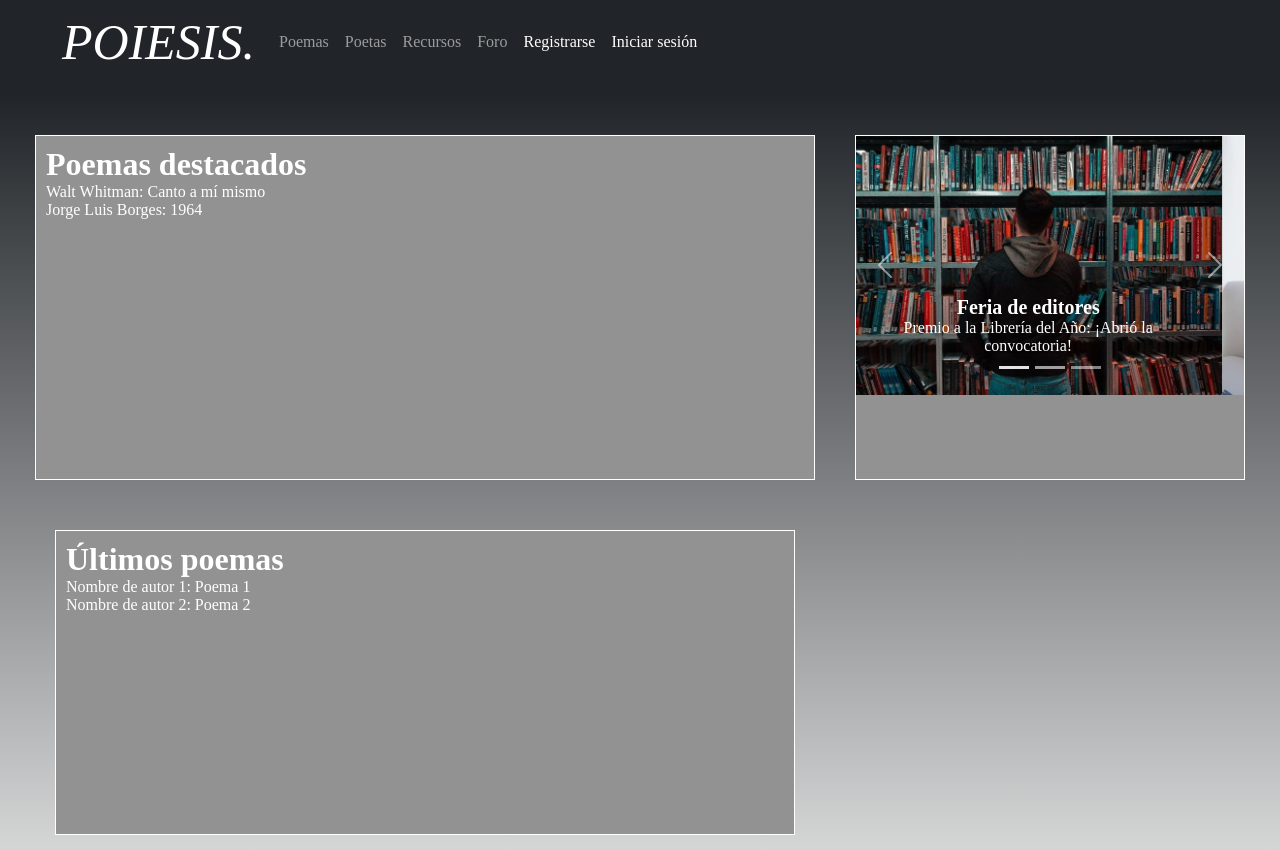
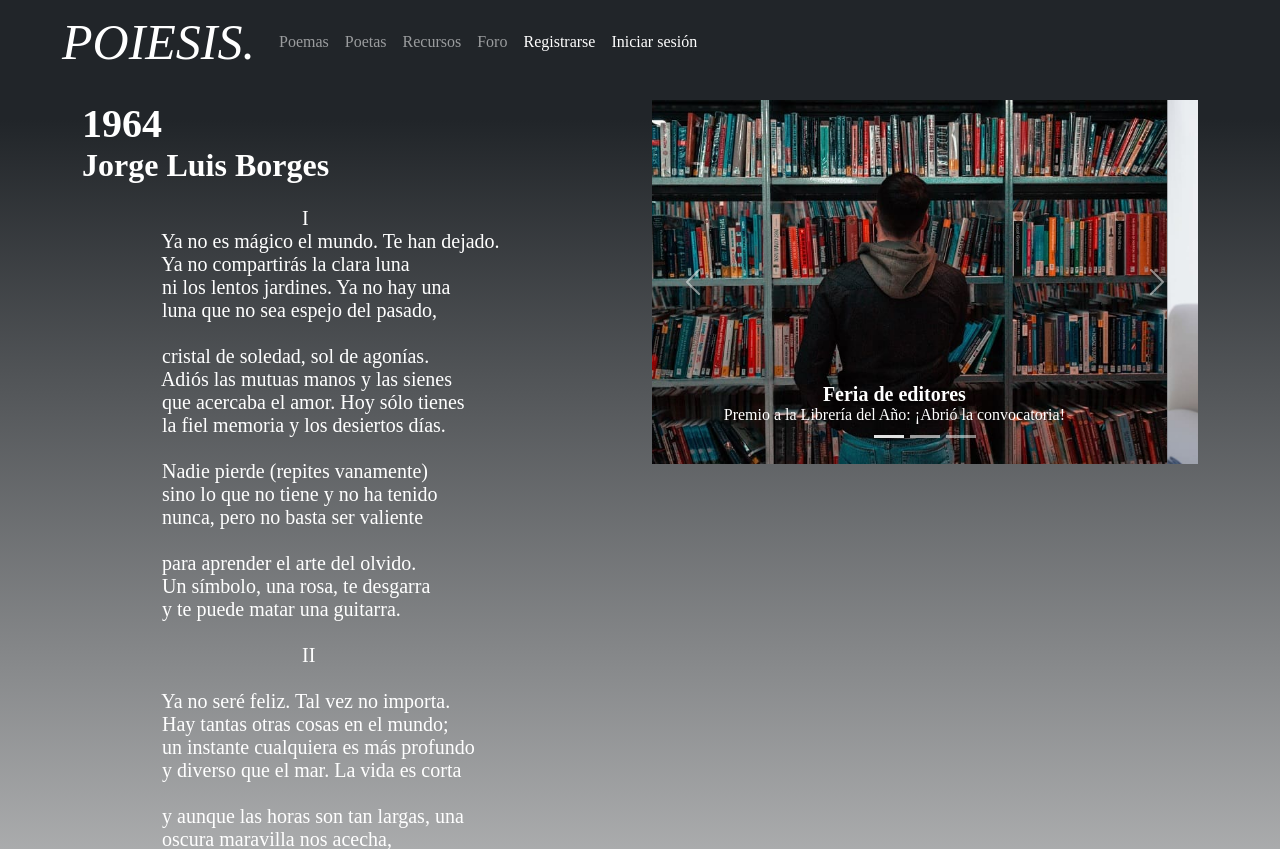
Before and after one commit to juanling92/Poiesis, a plain HTML site: page index.html in a window 1280 px wide. Shown: the top 849 px of the page. Drawn offline with nearby package versions, Linux system fonts and the light colour scheme.

Commit message:
Se cambió la página princiapl

```diff
--- a/index.html
+++ b/index.html
@@ -45,17 +45,58 @@
             </div>
     </nav>
     </header>
-    <main class="gridMain"> <!--Incluye sección princiapl y aside--><!--Modificaciones en remoto-->
-        <section class="articleDestacados trans">
-            <h2>Poemas destacados</h2> <!--En esta sección lo que realmente quiero es que la página traiga los poemas y los muestre como texto en un recuadro-->
-            <a href="https://www.poiesis.com/poemas/canto-a-mi-mismo/">Walt Whitman: Canto a mí mismo</a><br>
-            <a href="https://www.poiesis.com/poemas/el-suicida/">Jorge Luis Borges: 1964</a>
+    <main class="container"> <!--Incluye sección princiapl y aside--><!--Modificaciones en remoto-->
+        <div class="row">
+        <div class="col-sm-12 col-md-8 col-lg-6 col-xl-6">
+        <section class="inner cover">
+            <h1 class="cover-heading">1964</h1>
+            <h2 class="cover-heading">Jorge Luis Borges</h2>
+            <pre class="lead">
+
+                                            I
+                Ya no es mágico el mundo. Te han dejado.
+                Ya no compartirás la clara luna
+                ni los lentos jardines. Ya no hay una
+                luna que no sea espejo del pasado,
+
+                cristal de soledad, sol de agonías.
+                Adiós las mutuas manos y las sienes
+                que acercaba el amor. Hoy sólo tienes
+                la fiel memoria y los desiertos días.
+
+                Nadie pierde (repites vanamente)
+                sino lo que no tiene y no ha tenido
+                nunca, pero no basta ser valiente
+
+                para aprender el arte del olvido.
+                Un símbolo, una rosa, te desgarra
+                y te puede matar una guitarra.
+
+                                            II
+
+                Ya no seré feliz. Tal vez no importa.
+                Hay tantas otras cosas en el mundo;
+                un instante cualquiera es más profundo
+                y diverso que el mar. La vida es corta
+
+                y aunque las horas son tan largas, una
+                oscura maravilla nos acecha,
+                la muerte, ese otro mar, esa otra flecha
+                que nos libra del sol y de la luna
+
+                y del amor. La dicha que me diste
+                y me quitaste debe ser borrada;
+                lo que era todo tiene que ser nada.
+
+                Sólo que me queda el goce de estar triste,
+                esa vana costumbre que me inclina
+                al Sur, a cierta puerta, a cierta esquina.</pre>
+            <p class="lead">
+            <a href="enlaces/poemas.html" class="btn btn-lg btn-default">Ver más</a>
+            </p>
         </section>
-        <section class="articleUltimos trans escalar">
-            <h2>Últimos poemas</h2> <!--En esta sección lo que realmente quiero es que la página traiga los poemas y los muestre como texto en un recuadro-->
-            <a href="https://www.poiesis.com/poemas/poema-1/">Nombre de autor 1: Poema 1</a><br>
-            <a href="https://www.poiesis.com/poemas/poema-2/">Nombre de autor 2: Poema 2</a>
-        </section>
+        </div>
+        <div class="col-sm-0 col-md-4 col-lg-6 col-xl-6">
         <aside>
             <div id="carouselExampleCaptions" class="carousel slide" data-bs-ride="carousel">
                 <div class="carousel-indicators">
@@ -96,6 +137,8 @@
                 </button>
             </div>
         </aside>
+        </div>
+        </div>
     </main>
     <hr>
     <footer class="footer__Principal">
--- /dev/null
+++ b/sass/_generico.scss
@@ -0,0 +1,4 @@
+    a {
+        text-decoration: none;
+        color: white;
+    }
--- a/sass/_header.scss
+++ b/sass/_header.scss
@@ -6,12 +6,12 @@
     font-style: italic;
     font-size: 50px;
     margin-left: 50px;
+    a {
+        text-decoration: none;
+        color: white;
+
+        a:hover {
+        font-weight: 700;
+        }
+    }
 }
-/*HOVER*/
-a {
-    text-decoration: none;
-    color: white;
-}
-a:hover {
-    font-weight: 700;
-}
--- a/sass/estilos.scss
+++ b/sass/estilos.scss
@@ -1,5 +1,6 @@
 @import "_header.scss";
 @import "_footer.scss";
+@import "_generico.scss";
 
 *{margin: 0;
     padding: 0;
@@ -26,7 +27,7 @@ html {
 }
 /*DISTRIBUCIÓN CON GRID - TUVE QUE HACER UN SECTION YA QUE EN EL ARTICLE NO ANDABA*/
 /* Desktop */
-    main {
+    /*main {
         margin: 35px;
             section {
                 padding: 10px;
@@ -37,19 +38,20 @@ html {
                 border: 1px solid white;
                 background-color: rgb(146, 146, 146);
             }
-    }
-    .gridMain {
+    }*/
+
+    /*.gridMain {
         display: grid;
         grid-template-areas:
-        "destacados lateral" /* 1er fila */
-        "ultimos none" /* 2da fila */
+        "destacados lateral"
+        "ultimos none"
         ;
         grid-template-columns: 4fr 2fr;
         grid-template-rows: 6fr 6fr;
         grid-column-gap: 40px;
         grid-row-gap:30px;
-        height: 90vh;
-    }
+        height: 120vh;
+    }*/
     .articleDestacados {
         grid-area: destacados;
         border: 1px solid white;
@@ -79,9 +81,9 @@ html {
     .listaHeader {
         grid-area: lista;
     }
-    aside {
+    /*aside {
         display: none;
-    }
+    }*/
 }
 /*Imagen de fondo para sección Poetas*/
 .fondo__Poetas {
```
Also changed, not shown: sass/estilos.css, sass/prueba.css (deleted).
